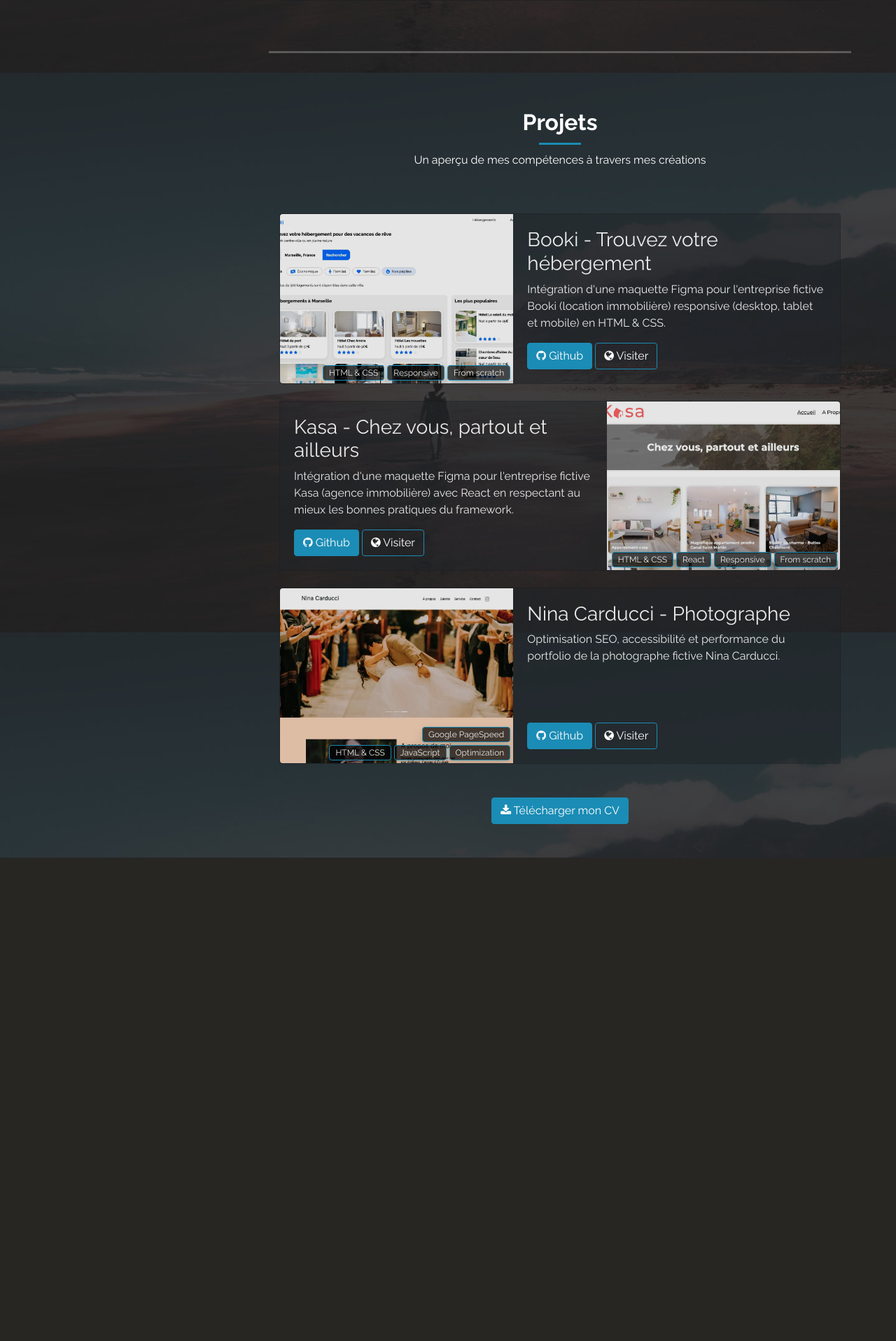
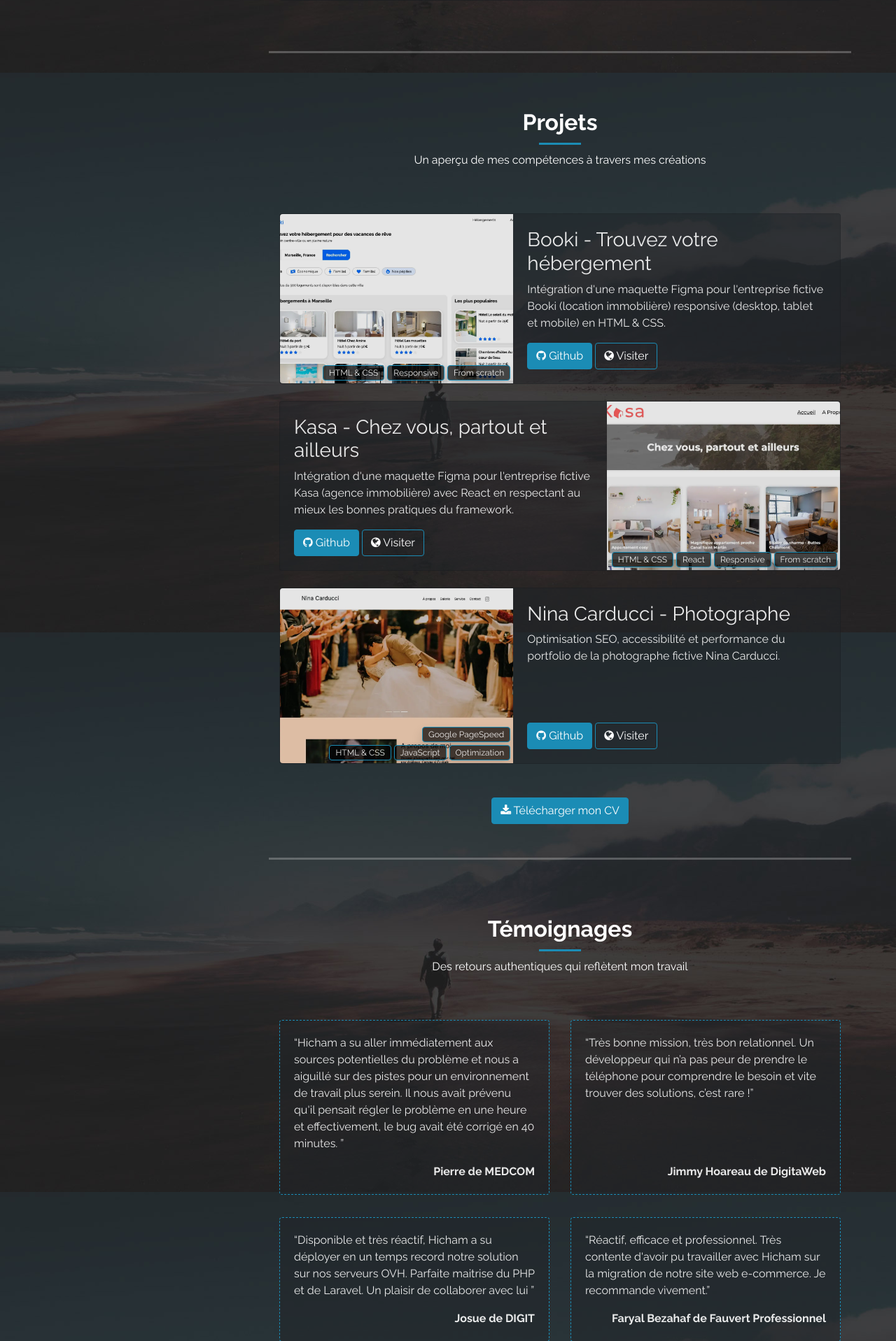
Before and after one commit to hichxm/hichxm-portfolio, a PHP site: page /index.php in a window 1280 px wide. Shown: the part 2296-4213 px from the top of the page at 70% size. Before the commit the page ends 3522 px from the top, so only its background shows below. Run offline with PHP 8.4, Linux system fonts and the light colour scheme.

Commit message:
Add "Témoignages" section with testimonials data to home page and update `HomeController`.

```diff
--- a/src/Http/Controller/HomeController.php
+++ b/src/Http/Controller/HomeController.php
@@ -209,6 +209,84 @@ class HomeController
                 ],
             ],
         ],
+        'testimonials' => [
+//            [
+//                'author' => 'Antonio Tina alternant à Lynx Business',
+//                'content' => '
+//                    “Il est très passionné par le code. Il aime
+//                    apprendre même pendant son temps libre.
+//                    Il a pris 4 alternants/apprentis sous son
+//                    aile et ne se lasse pas de nous enseigner.
+//                    Un excellent ajout à n\'importe quelle
+//                    équipe !”
+//                ',
+//            ],
+            [
+                'author' => 'Pierre de MEDCOM',
+                'content' => '
+                    “Hicham a su aller immédiatement aux sources
+                    potentielles du problème et nous a aiguillé
+                    sur des pistes pour un environnement de travail
+                    plus serein. Il nous avait prévenu qu\'il pensait
+                    régler le problème en une heure et effectivement,
+                    le bug avait été corrigé en 40 minutes. ”
+                ',
+            ],
+            [
+                'author' => 'Jimmy Hoareau de DigitaWeb',
+                'content' => '
+                    “Très bonne mission, très bon relationnel.
+                    Un développeur qui n’a pas peur de
+                    prendre le téléphone pour comprendre le
+                    besoin et vite trouver des solutions, c’est
+                    rare !”
+                ',
+            ],
+            [
+                'author' => 'Josue de DIGIT',
+                'content' => '
+                    “Disponible et très réactif, Hicham a su déployer
+                    en un temps record notre solution sur nos
+                    serveurs OVH. Parfaite maitrise du PHP et de
+                    Laravel. Un plaisir de collaborer avec lui ”
+                ',
+            ],
+            [
+                'author' => 'Faryal Bezahaf de Fauvert Professionnel',
+                'content' => '
+                    “Réactif, efficace et professionnel. Très
+                    contente d\'avoir pu travailler avec Hicham
+                    sur la migration de notre site web
+                    e-commerce. Je recommande vivement.”
+                ',
+            ],
+//            [
+//                'author' => 'Thibault de ThankYouLab',
+//                'content' => '
+//                    “Excellente expérience avec Hicham. Très
+//                    réactif et un travail de super qualité. Je
+//                    recommande.”
+//                ',
+//            ],
+            [
+                'author' => 'Amadou de Amadou-Warr SOW',
+                'content' => '
+                    “Monsieur SLIMANI a réalisé une mission
+                    de formateur en développement auprès d\'un
+                    public exigeant, il est un interlocuteur passionné,
+                    compétent et serviable et sait s\'adapter aux
+                    situations complexes.”
+                ',
+            ],
+//            [
+//                'author' => 'Thierry de WebCom',
+//                'content' => '
+//                    “Hicham est extrêmement réactif, très performant.
+//                    À l\'écoute de son client. Pas de conflit juste
+//                    des conseils avisés. Vraiment je recommande a 100%”
+//                ',
+//            ]
+        ]
     ];
 
     public static function home(Request $request, Response $response): Response
--- a/templates/home.twig
+++ b/templates/home.twig
@@ -48,6 +48,7 @@
                         <li><a href="#section1">Me concernant</a></li>
                         <li><a href="#section2">Outils de travail</a></li>
                         <li><a href="#section3">Projets</a></li>
+                        <li><a href="#section4">Témoignages</a></li>
                     </ul>
                 </nav>
                 <div class="social-network">
@@ -136,7 +137,7 @@
         </div>
     </section>
 
-    <section class="section my-work border-bottom-0" data-section="section3">
+    <section class="section my-work" data-section="section3">
         <div class="container pb-5">
             <div class="section-heading pb-5">
                 <h2>Projets</h2>
@@ -193,6 +194,28 @@
                     <i class="fa fa-download"></i>
                     Télécharger mon CV
                 </a>
+            </div>
+        </div>
+    </section>
+
+    <section class="section testimonials border-bottom-0 pb-5" data-section="section4">
+        <div class="container pb-5">
+            <div class="section-heading pb-5">
+                <h2>Témoignages</h2>
+                <div class="line-dec"></div>
+                <p>Des retours authentiques qui reflètent mon travail</p>
+            </div>
+            <div class="row" style="gap: 2rem 0;">
+                {% for testimonial in data.testimonials %}
+                    <div class="col-sm-6">
+                        <div class="card h-100" style="background-color: #2125297E; border: 1px dashed var(--primary-color, #a43f49);">
+                            <div class="card-body d-flex flex-column justify-content-between h-100">
+                                <p class="text-white-90">{{ testimonial.content|e }}</p>
+                                <span class="align-self-end font-weight-bold text-white-90">{{ testimonial.author|e }}</span>
+                            </div>
+                        </div>
+                    </div>
+                {% endfor %}
             </div>
         </div>
     </section>
```
